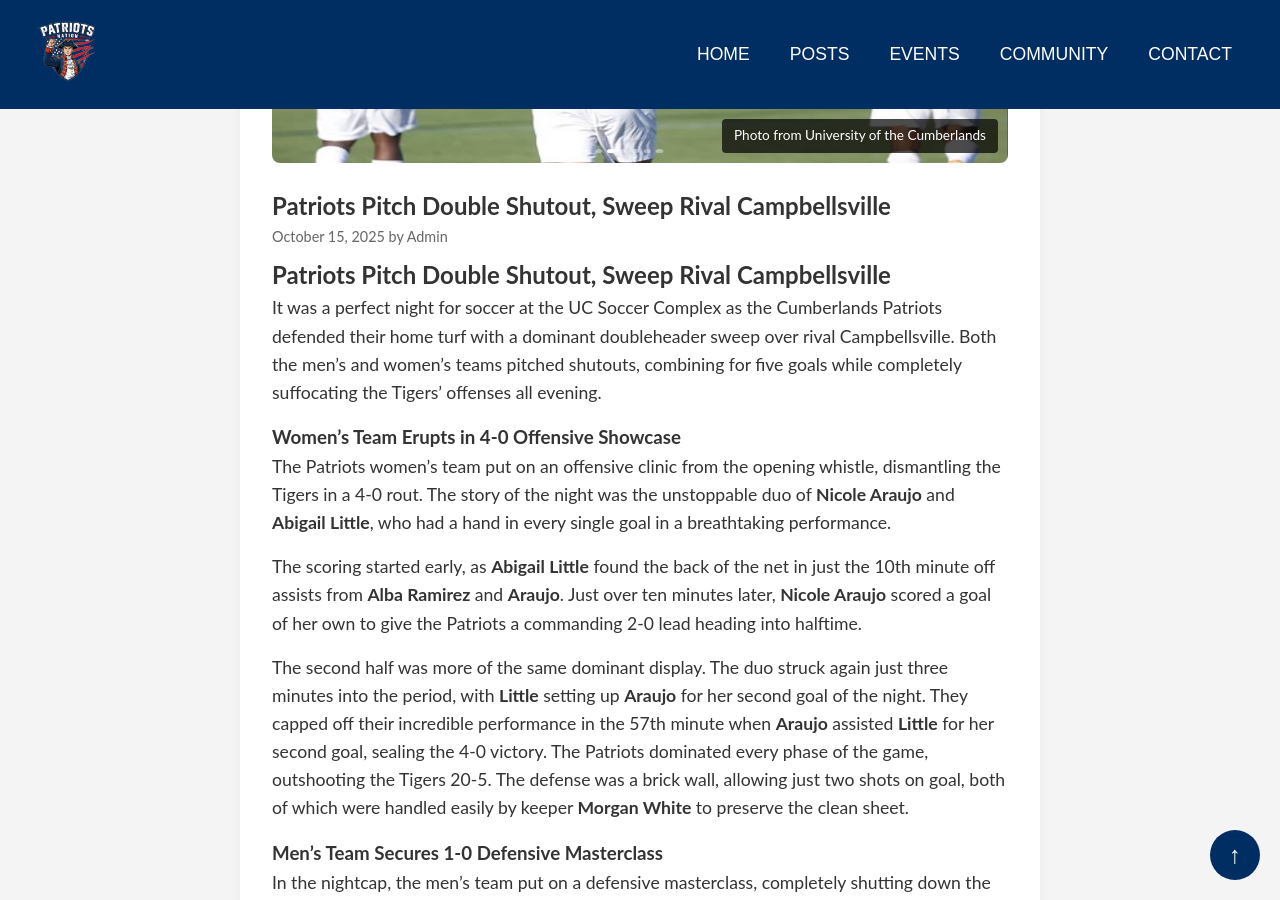
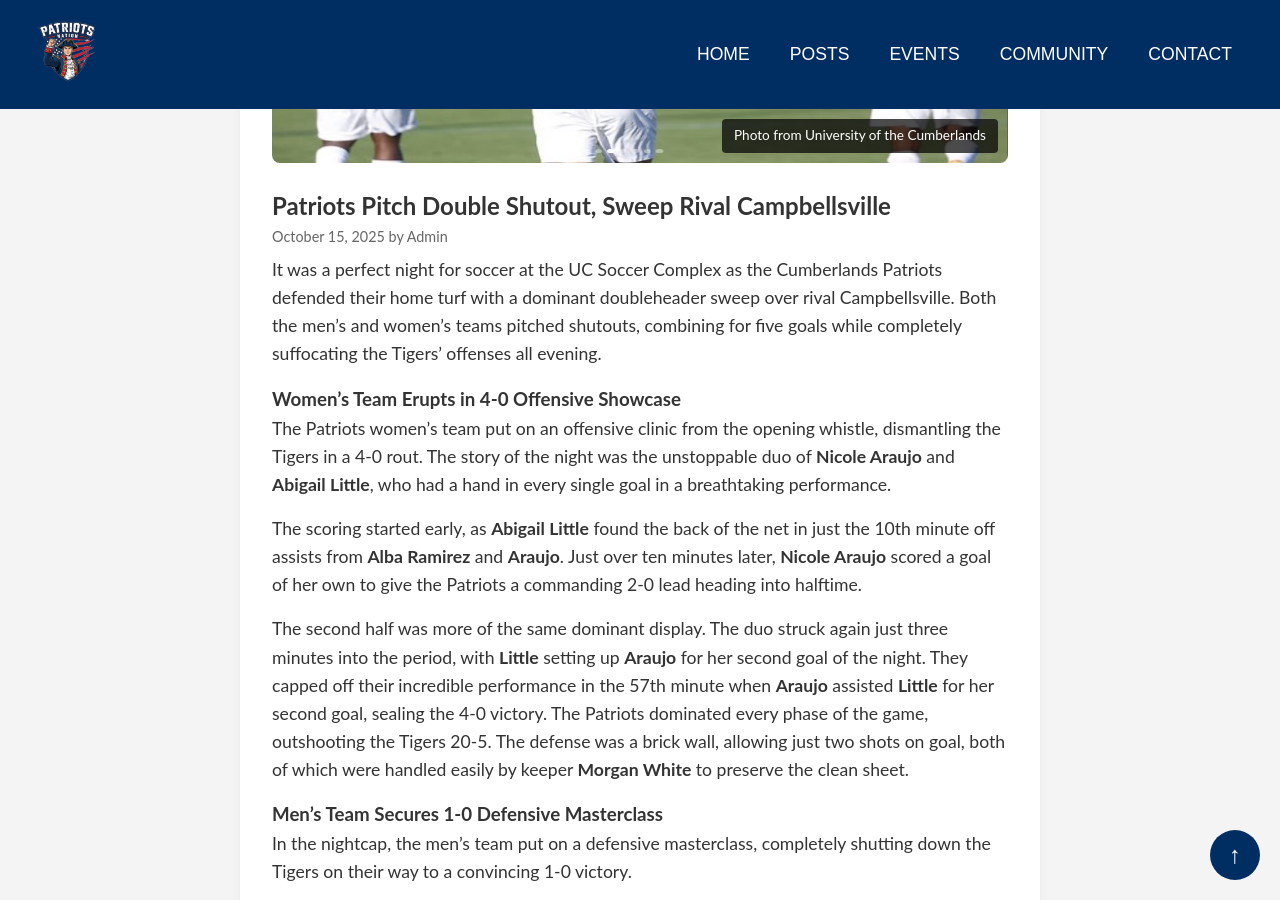
Before and after one commit to bshroats5/Patriots_Nation, a Jekyll site: the page built from _posts/2025-10-15-Patriots-Pitch-Double-Shutout.md, in a window 1280 px wide and 900 px high, scrolled down 310 px. Built offline with Jekyll 4.4.1, drawn with Linux system fonts in a browser that asks for light colours.

Commit message:
Update 2025-10-15-Patriots-Pitch-Double-Shutout.md

```diff
--- a/_posts/2025-10-15-Patriots-Pitch-Double-Shutout.md
+++ b/_posts/2025-10-15-Patriots-Pitch-Double-Shutout.md
@@ -6,9 +6,6 @@
 image: /images/2025-10-15-msoc.jpg
 image_credit: "Photo from University of the Cumberlands"
 ---
-
-
-# Patriots Pitch Double Shutout, Sweep Rival Campbellsville
 
 It was a perfect night for soccer at the UC Soccer Complex as the Cumberlands Patriots defended their home turf with a dominant doubleheader sweep over rival Campbellsville. Both the men's and women's teams pitched shutouts, combining for five goals while completely suffocating the Tigers' offenses all evening.
 
```
